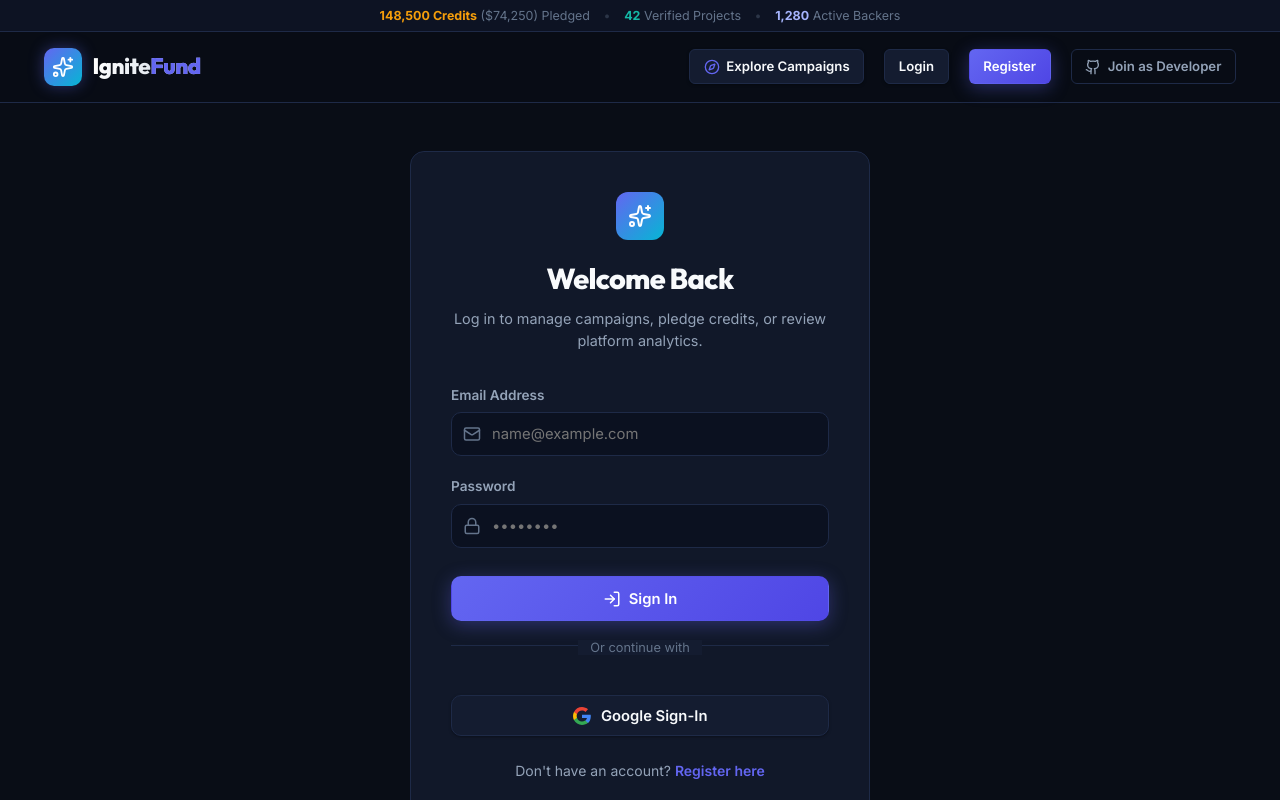
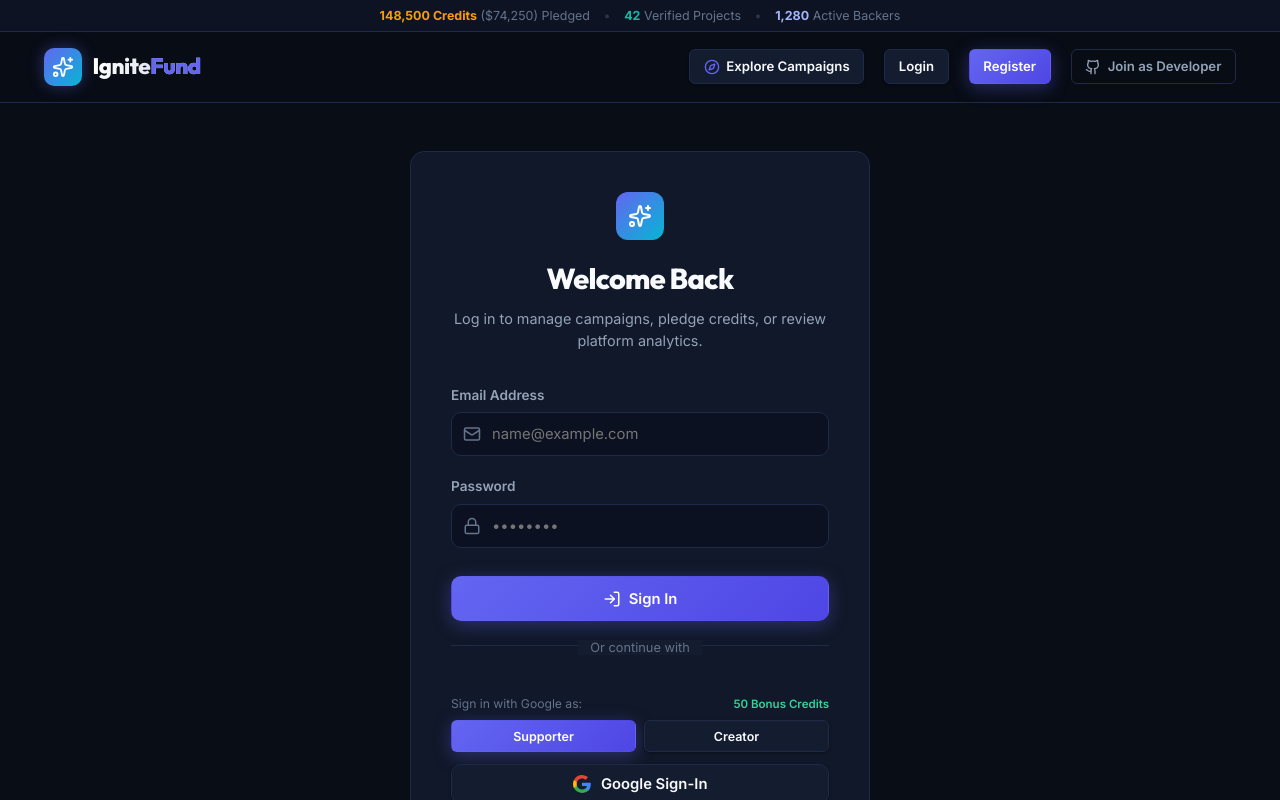
Before and after one commit to asmaraf/IgniteFund-Client, a React (Vite) app: page /login in a window 1280 px wide. Shown: the top 800 px of the page. Built offline with nearby package versions, Linux system fonts and the light colour scheme; no server answers.

Commit message:
feat(auth): add interactive role toggle (Supporter / Creator) for Google Sign-In

```diff
--- a/src/pages/Login.jsx
+++ b/src/pages/Login.jsx
@@ -12,6 +12,7 @@ export const Login = () => {
 
   const [email, setEmail] = useState('');
   const [password, setPassword] = useState('');
+  const [googleRole, setGoogleRole] = useState('Supporter');
   const [error, setError] = useState('');
   const [loading, setLoading] = useState(false);
 
@@ -64,7 +65,7 @@ export const Login = () => {
           name: userInfo.data.name || 'Google User',
           email: userInfo.data.email,
           photo_url: userInfo.data.picture,
-          role: 'Supporter',
+          role: googleRole,
         };
 
         const res = await googleLogin(googleUserPayload);
@@ -231,6 +232,34 @@ export const Login = () => {
           </span>
         </div>
 
+        {/* Role selector for Google Sign-In */}
+        <div style={{ marginBottom: '0.75rem' }}>
+          <div style={{ display: 'flex', alignItems: 'center', justifyContent: 'space-between', marginBottom: '0.4rem' }}>
+            <span style={{ fontSize: '0.76rem', color: 'var(--text-muted)' }}>Sign in with Google as:</span>
+            <span style={{ fontSize: '0.72rem', color: googleRole === 'Creator' ? '#a5b4fc' : '#34d399', fontWeight: 600 }}>
+              {googleRole === 'Creator' ? '20 Bonus Credits' : '50 Bonus Credits'}
+            </span>
+          </div>
+          <div style={{ display: 'grid', gridTemplateColumns: '1fr 1fr', gap: '0.5rem' }}>
+            <button
+              type="button"
+              onClick={() => setGoogleRole('Supporter')}
+              className={`btn btn-sm ${googleRole === 'Supporter' ? 'btn-primary' : 'btn-secondary'}`}
+              style={{ justifyContent: 'center', fontSize: '0.78rem', padding: '0.45rem' }}
+            >
+              Supporter
+            </button>
+            <button
+              type="button"
+              onClick={() => setGoogleRole('Creator')}
+              className={`btn btn-sm ${googleRole === 'Creator' ? 'btn-primary' : 'btn-secondary'}`}
+              style={{ justifyContent: 'center', fontSize: '0.78rem', padding: '0.45rem' }}
+            >
+              Creator
+            </button>
+          </div>
+        </div>
+
         <button
           type="button"
           onClick={handleGoogleSignIn}
```
